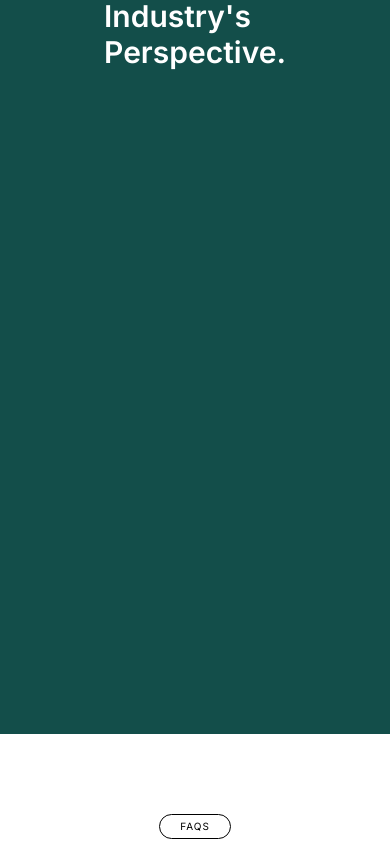
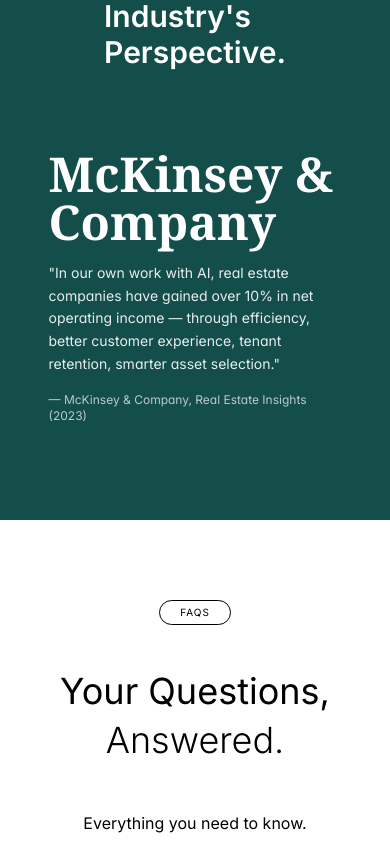
Before and after one commit to Residante-AltCtrlLabs/altctlr_web, a Next.js app: page / in a window 390 px wide. Shown: the part 5745-6586 px from the top of the page. Built offline with nearby package versions, Linux system fonts and the light colour scheme.

Commit message:
backed section carosuel resolve and hook reuse

```diff
--- a/src/components/BackedBySection.tsx
+++ b/src/components/BackedBySection.tsx
@@ -2,40 +2,66 @@
 
 import React from "react";
 import { Carousel } from "primereact/carousel";
+import useWindowSize from "@/hooks/useWindowSize";
 
 const BackedBySection = () => {
   // Company data for carousel
+  const isSmallScreen = useWindowSize(950);
   const companies = [
     {
       id: 1,
       name: "Deloitte.",
-      quote: "Conversational AI will become a key differentiator in real estate, enabling faster response times, personalized experiences, and scalable client service without increasing headcount.",
-      source: "Deloitte, Conversational AI in Real Estate Customer Services (2024)"
+      quote:
+        "Conversational AI will become a key differentiator in real estate, enabling faster response times, personalized experiences, and scalable client service without increasing headcount.",
+      source:
+        "Deloitte, Conversational AI in Real Estate Customer Services (2024)",
     },
     {
       id: 2,
       name: "McKinsey & Company",
-      quote: "In our own work with AI, real estate companies have gained over 10% in net operating income — through efficiency, better customer experience, tenant retention, smarter asset selection.",
-      source: "McKinsey & Company, Real Estate Insights (2023)"
+      quote:
+        "In our own work with AI, real estate companies have gained over 10% in net operating income — through efficiency, better customer experience, tenant retention, smarter asset selection.",
+      source: "McKinsey & Company, Real Estate Insights (2023)",
     },
     {
       id: 3,
       name: "BlackRock®",
-      quote: "AI is transforming real estate investing by automating tasks, optimizing operations, and creating new investment opportunities.",
-      source: "BlackRock, Institutional Insights (2024)"
+      quote:
+        "AI is transforming real estate investing by automating tasks, optimizing operations, and creating new investment opportunities.",
+      source: "BlackRock, Institutional Insights (2024)",
     },
     {
       id: 4,
       name: "pwc",
-      quote: "Top performing companies are moving from chasing AI use cases to building AI capabilities that fulfill business strategy.",
-      source: "Dan Priest, PwC US Chief AI Officer"
-    }
+      quote:
+        "Top performing companies are moving from chasing AI use cases to building AI capabilities that fulfill business strategy.",
+      source: "Dan Priest, PwC US Chief AI Officer",
+    },
   ];
 
-  const companyTemplate = (company: typeof companies[0]) => {
+  const responsiveOptions = [
+    {
+      breakpoint: "950px",
+      numVisible: 1,
+      numScroll: 1,
+    },
+    {
+      breakpoint: "3000px",
+      numVisible: 3,
+      numScroll: 1,
+    },
+  ];
+
+  const companyTemplate = (company: (typeof companies)[0]) => {
     return (
       <div className="space-y-4 p-4">
-        <h3 className={`text-5xl font-bold ${company.name === "McKinsey & Company" ? "font-serif font-semibold" : ""}`}>
+        <h3
+          className={`text-5xl font-bold ${
+            company.name === "McKinsey & Company"
+              ? "font-serif font-semibold"
+              : ""
+          }`}
+        >
           {company.name === "pwc" ? (
             <span className="relative">
               p
@@ -49,9 +75,7 @@
         <blockquote className="text-sm leading-relaxed text-white/90">
           "{company.quote}"
         </blockquote>
-        <p className="text-xs text-white/70">
-          — {company.source}
-        </p>
+        <p className="text-xs text-white/70">— {company.source}</p>
       </div>
     );
   };
@@ -69,17 +93,19 @@
           <Carousel
             value={companies}
             itemTemplate={companyTemplate}
-            numVisible={3}
+            key={isSmallScreen ? "mobile" : "desktop"}
+            numVisible={isSmallScreen ? 1 : 3}
             numScroll={1}
             circular={true}
             autoplayInterval={4000}
             showIndicators={false}
             showNavigators={false}
+            responsiveOptions={responsiveOptions}
             className="custom-carousel"
             pt={{
               content: {
-                className: "bg-transparent"
-              }
+                className: "bg-transparent",
+              },
             }}
           />
         </div>
--- a/src/components/QuestionSection.tsx
+++ b/src/components/QuestionSection.tsx
@@ -26,10 +26,12 @@
           FAQS
         </span>
       </div>
-      <div className="flex flex-col items-center  mt-5  gap-y-4 max-w-[60%] mx-auto ">
+      <div className="flex flex-col items-center  mt-5  gap-y-4 max-w-[80%] lg:max-w-[60%] mx-auto ">
         <div>
           <h1 className="text-4xl sm:text-5xl md:text-6xl lg:text-7xl   text-black mb-8 leading-tight mt-6">
-            <div className="md:text-[44px] lg:text-[61px] mt-3  ">Your Questions,</div>
+            <div className="md:text-[44px] lg:text-[61px] mt-3  ">
+              Your Questions,
+            </div>
             <div className="font-light pt-1 text-center  md:text-[44px] lg:text-[61px]">
               {" "}
               Answered.
--- a/src/components/SystemSection.tsx
+++ b/src/components/SystemSection.tsx
@@ -1,5 +1,6 @@
 "use client";
 
+import useWindowSize from "@/hooks/useWindowSize";
 import { Button } from "primereact/button";
 import React, { useEffect, useState } from "react";
 
@@ -29,19 +30,8 @@
 );
 
 const SystemSection = () => {
-  const [isSmallSystemScreen, setIsSmallSystemScreen] = useState(false);
   const [activeIndex, setActiveIndex] = useState(0);
-
-  useEffect(() => {
-    const handleResize = () => {
-      setIsSmallSystemScreen(window.innerWidth <= 1135);
-    };
-
-    window.addEventListener("resize", handleResize);
-    handleResize(); // Initialize on component mount
-
-    return () => window.removeEventListener("resize", handleResize);
-  }, []);
+  const isSmallScreen = useWindowSize(1135);
 
   const systemItems = [
     {
@@ -93,7 +83,7 @@
         {/* Two-column layout with wider right column */}
         <div
           className={`grid ${
-            isSmallSystemScreen
+            isSmallScreen
               ? "grid-cols-1 gap-8"
               : "grid-cols-[0.9fr_1.1fr] gap-12"
           } items-start`}
@@ -137,7 +127,7 @@
           </div>
 
           {/* RIGHT COLUMN */}
-          {isSmallSystemScreen ? (
+          {isSmallScreen ? (
             <div className="flex flex-col gap-4">
               <Card className="p-6 md:p-7 min-h-[240px]">
                 <div className="space-y-4">
--- /dev/null
+++ b/src/hooks/useWindowSize.ts
@@ -0,0 +1,20 @@
+import { useState, useEffect } from "react";
+
+const useWindowSize = (threshold: number): boolean => {
+  const [isSmallScreen, setIsSmallScreen] = useState<boolean>(false);
+
+  useEffect(() => {
+    const handleResize = () => {
+      setIsSmallScreen(window.innerWidth <= threshold);
+    };
+
+    window.addEventListener("resize", handleResize);
+    handleResize(); // Initialize on component mount
+
+    return () => window.removeEventListener("resize", handleResize);
+  }, [threshold]);
+
+  return isSmallScreen;
+};
+
+export default useWindowSize;
```
